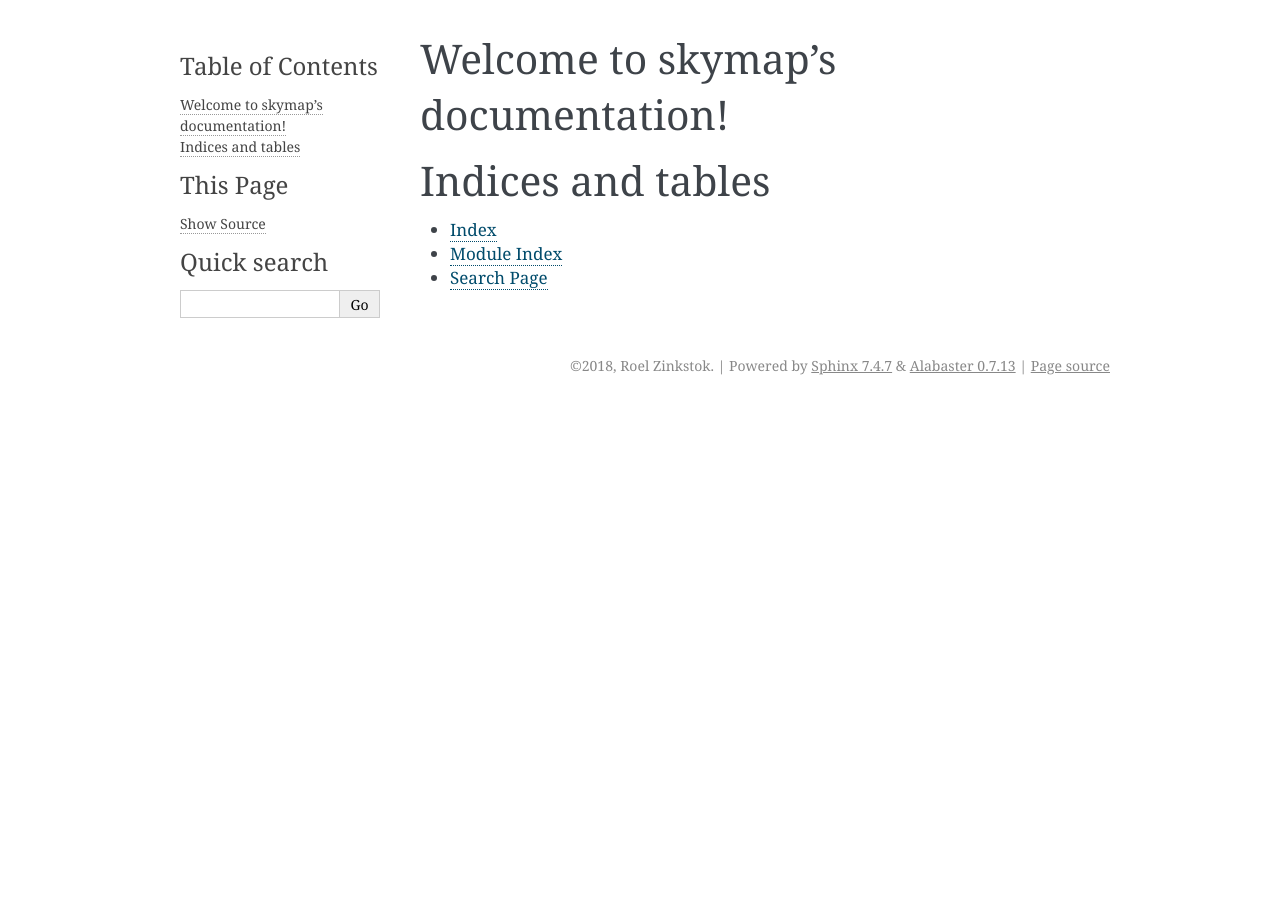
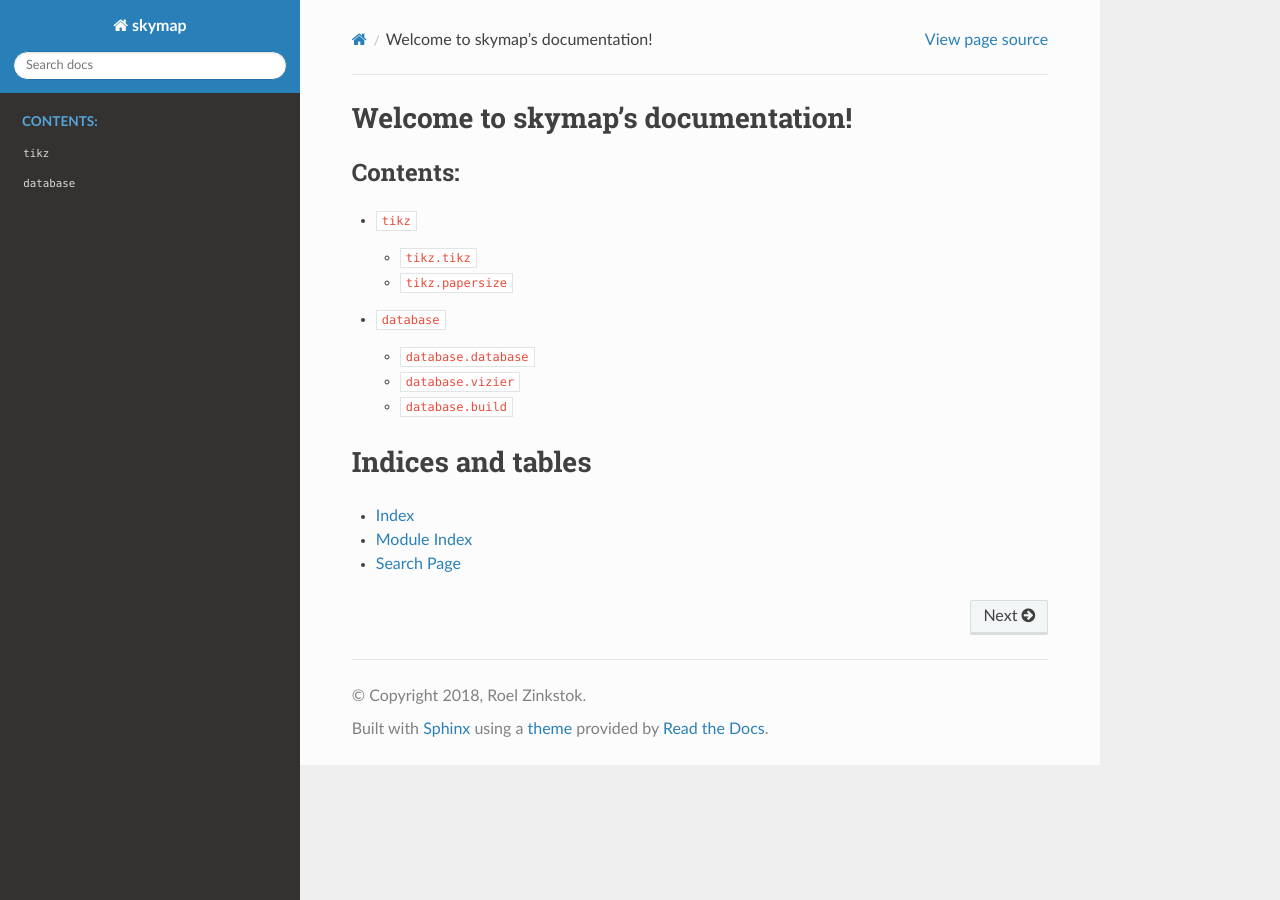
Before and after one commit to rzinkstok/skymap, a Sphinx documentation site: the page built from docs/source/index.rst, in a window 1280 px wide. Built offline with Sphinx 7.4.7 and the Read the Docs theme 2.0.0, drawn with Linux system fonts in a browser that asks for light colours.

Commit message:
Updates docs

```diff
--- a/docs/source/conf.py
+++ b/docs/source/conf.py
@@ -12,9 +12,9 @@
 # add these directories to sys.path here. If the directory is relative to the
 # documentation root, use os.path.abspath to make it absolute, like shown here.
 #
-# import os
-# import sys
-# sys.path.insert(0, os.path.abspath('.'))
+import os
+import sys
+sys.path.insert(0, os.path.abspath('../../'))
 
 
 # -- Project information -----------------------------------------------------
@@ -44,6 +44,7 @@ extensions = [
     'sphinx.ext.coverage',
     'sphinx.ext.mathjax',
     'sphinx.ext.viewcode',
+    'sphinx.ext.napoleon',
 ]
 
 # Add any paths that contain templates here, relative to this directory.
@@ -79,7 +80,7 @@ pygments_style = 'sphinx'
 # The theme to use for HTML and HTML Help pages.  See the documentation for
 # a list of builtin themes.
 #
-html_theme = 'alabaster'
+html_theme = 'sphinx_rtd_theme'
 
 # Theme options are theme-specific and customize the look and feel of a theme
 # further.  For a list of options available for each theme, see the
@@ -161,6 +162,9 @@ texinfo_documents = [
 
 
 # -- Extension configuration -------------------------------------------------
+napoleon_google_docstring = True
+napoleon_use_param = False
+napoleon_use_ivar = True
 
 # -- Options for intersphinx extension ---------------------------------------
 
--- a/docs/source/index.rst
+++ b/docs/source/index.rst
@@ -10,6 +10,8 @@ Welcome to skymap's documentation!
    :maxdepth: 2
    :caption: Contents:
 
+   modules/tikz
+   modules/database
 
 
 Indices and tables
--- /dev/null
+++ b/docs/source/modules/database.rst
@@ -0,0 +1,12 @@
+``database``
+------------
+
+SkyMap database generation and interface.
+
+.. toctree::
+   :maxdepth: 2
+   :caption: Contents:
+
+   database/database
+   database/vizier
+   database/build
--- /dev/null
+++ b/docs/source/modules/database/build.rst
@@ -0,0 +1,5 @@
+``database.build``
+------------------
+
+.. automodule:: skymap.database.build
+   :members:
--- /dev/null
+++ b/docs/source/modules/database/database.rst
@@ -0,0 +1,5 @@
+``database.database``
+---------------------
+
+.. automodule:: skymap.database.database
+   :members:
--- /dev/null
+++ b/docs/source/modules/database/vizier.rst
@@ -0,0 +1,5 @@
+``database.vizier``
+-------------------
+
+.. automodule:: skymap.database.vizier
+   :members:
--- /dev/null
+++ b/docs/source/modules/tikz.rst
@@ -0,0 +1,11 @@
+``tikz``
+--------
+
+TikZ is a LaTeX package for generating images. This module provides an interface for generating TikZ documents.
+
+.. toctree::
+   :maxdepth: 2
+   :caption: Contents:
+
+   tikz/tikz
+   tikz/papersize
--- /dev/null
+++ b/docs/source/modules/tikz/papersize.rst
@@ -0,0 +1,5 @@
+``tikz.papersize``
+------------------
+
+.. automodule:: skymap.tikz.papersize
+   :members:
--- /dev/null
+++ b/docs/source/modules/tikz/tikz.rst
@@ -0,0 +1,5 @@
+``tikz.tikz``
+-------------
+
+.. automodule:: skymap.tikz.tikz
+   :members:
```
